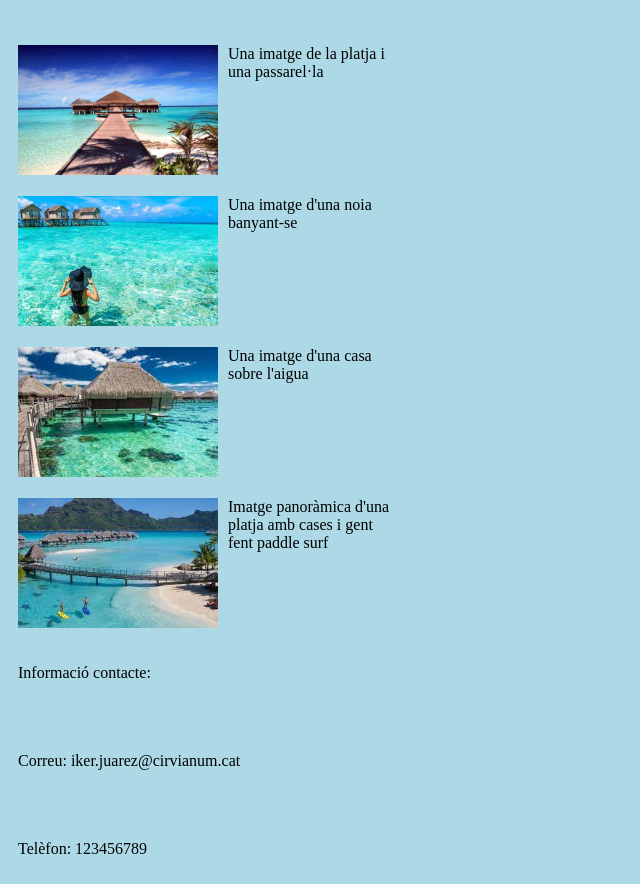
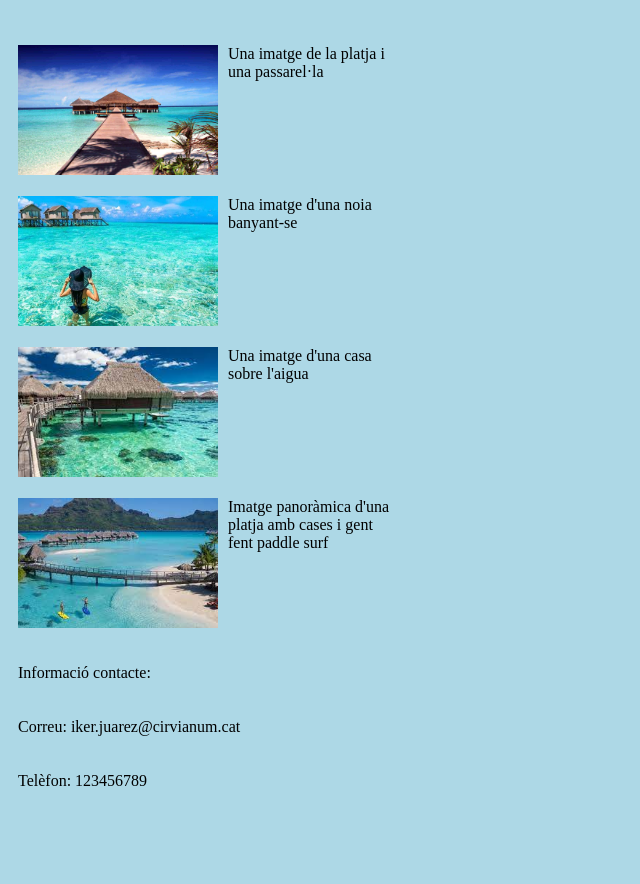
Before and after one commit to ikerjuarez/Tasca2IJR, a plain HTML site: page index.html in a window 1280 px wide. Shown: the part 61-945 px from the top of the page, without its empty margins (0-640 px from the left). After the commit the page ends 877 px from the top, so only its background shows below. Drawn offline with Linux system fonts and the light colour scheme.

Commit message:
exercici 24

```diff
--- a/index.html
+++ b/index.html
@@ -29,10 +29,9 @@
             </div>
         </section>
         <footer>
-            <p>Informació contacte:</p><br>
-            <p>Correu: iker.juarez@cirvianum.cat</p><br>
+            <p>Informació contacte:</p>
+            <p>Correu: iker.juarez@cirvianum.cat</p>
             <p>Telèfon: 123456789</p>
-
         </footer>
     </body>
 </html>
```
